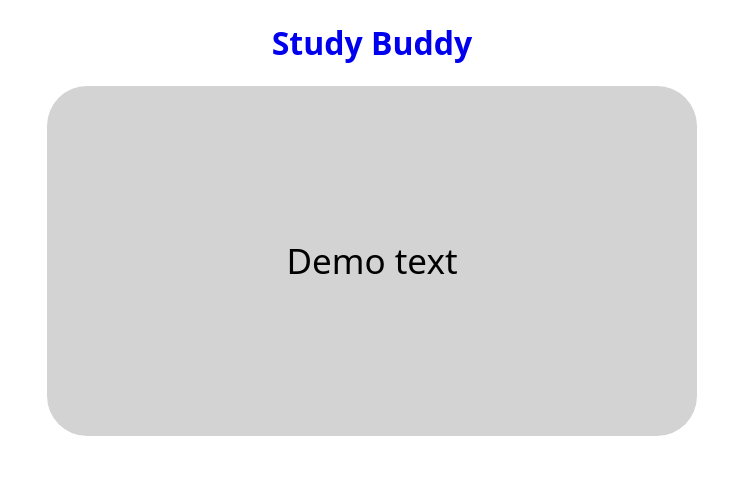
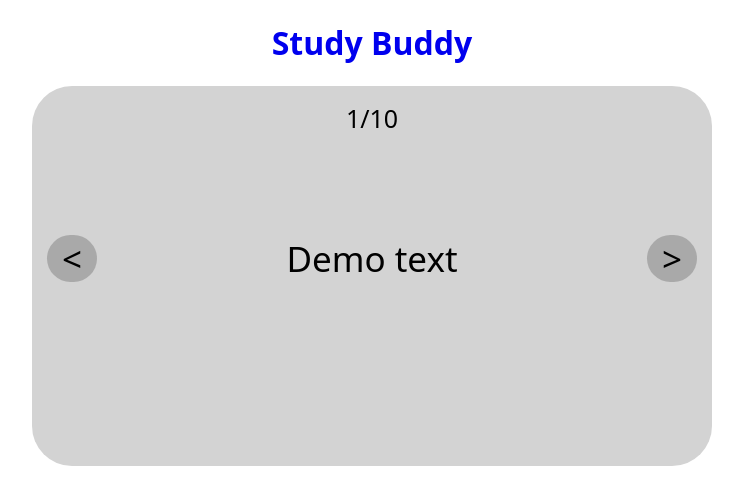
Before and after one commit to CMPT-276-FALL-2024/project-20-waves, a plain HTML site: page src/practice.html in a window 1280 px wide. Shown: the whole page, without its empty margins (268-1011 px from the left). Drawn offline with Linux system fonts and the light colour scheme.

Commit message:
Added arrow buttons for left and right flashcard

```diff
--- a/src/practice.html
+++ b/src/practice.html
@@ -20,7 +20,14 @@
     <section>
         <div class="flash-card-position">
             <div class="flashcard">
-                <div id="flashcard-front">Demo text</div>
+                <div id="flashcard-number">1/10</div>
+
+                <div id="flashcard-middle">
+                    <div id="left-flashcard-button">&lt</div>
+                    <div id="flashcard-front-text">Demo text</div>
+                    <div id="right-flashcard-button">&gt</div>
+                </div>
+
             </div>
         </div>
     </section>
--- a/src/styles.css
+++ b/src/styles.css
@@ -42,13 +42,41 @@ a:visited {
     height: 350px;
     width: 650px;
     border-radius: 40px;
-    display: flex;
-    justify-content: center;
-    align-items: center;
+    padding: 15px;
     font-size: 35px;
+}
+
+#flashcard-front-text {
+    text-align: center;
+}
+
+#flashcard-number {
+    text-align: center;
+    font-size: 25px;
 }
 
 .flash-card-position {
     display: flex;
     justify-content: center;
 }
+
+#left-flashcard-button {
+    background-color: darkgray;
+    border-radius: 50px;
+    width: 50px;
+    text-align: center;
+}
+
+#right-flashcard-button {
+    background-color: darkgray;
+    border-radius: 50px;
+    width: 50px;
+    text-align: center;
+}
+
+#flashcard-middle {
+    display: flex;
+    justify-content: space-between;
+    align-items: center;
+    margin-top: 100px;
+}
```
